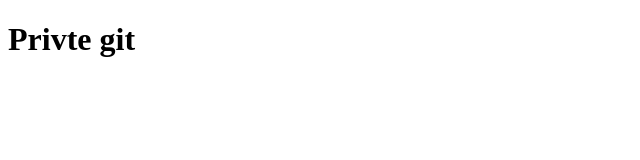
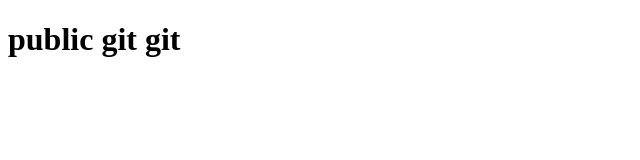
Before and after one commit to eranees/privategit, a plain HTML site: page index.html in a window 1280 px wide. Shown: the whole page, without its empty margins (0-640 px from the left). Drawn offline with Linux system fonts and the light colour scheme.

Commit message:
make public

```diff
--- a/index.html
+++ b/index.html
@@ -7,6 +7,6 @@
     <title>Document</title>
   </head>
   <body>
-    <h1>Privte git</h1>
+    <h1>public git git</h1>
   </body>
 </html>
```
